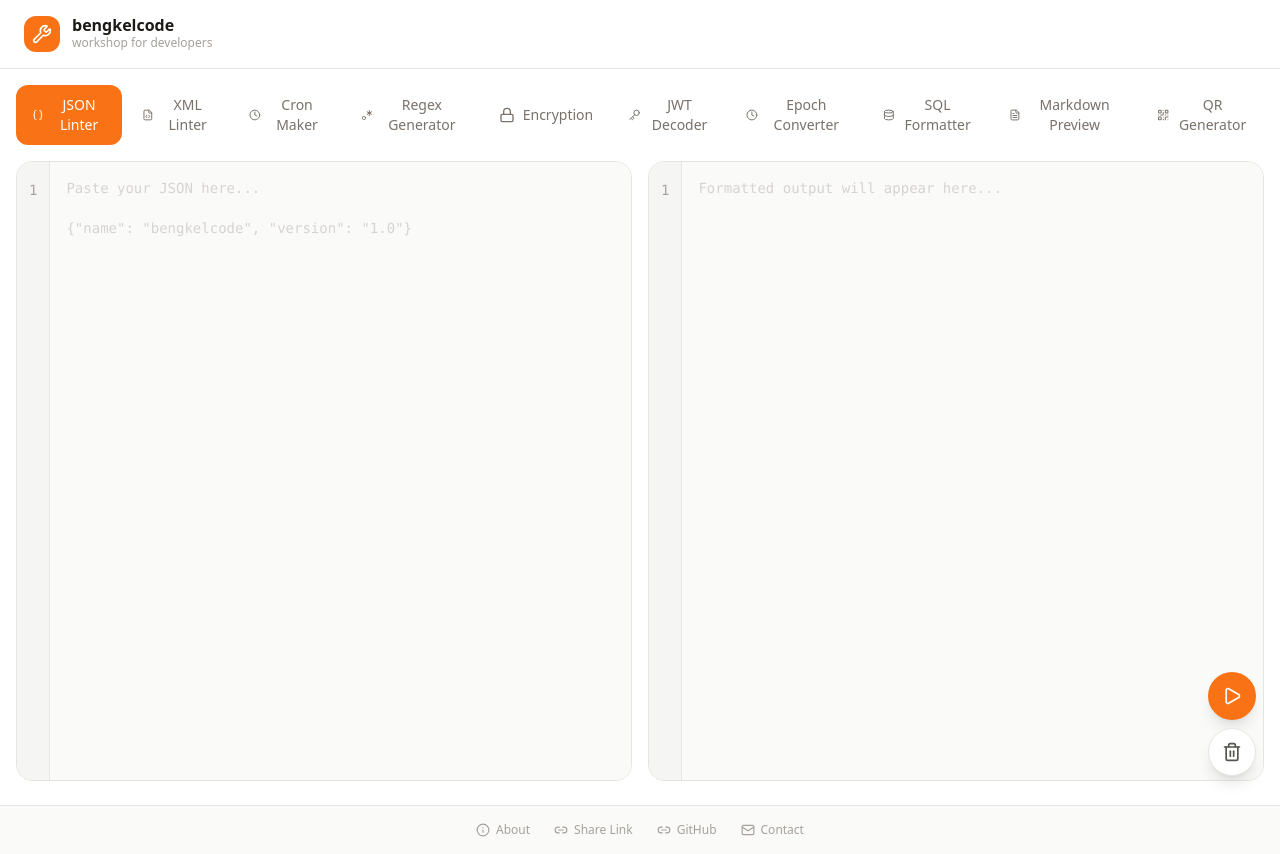
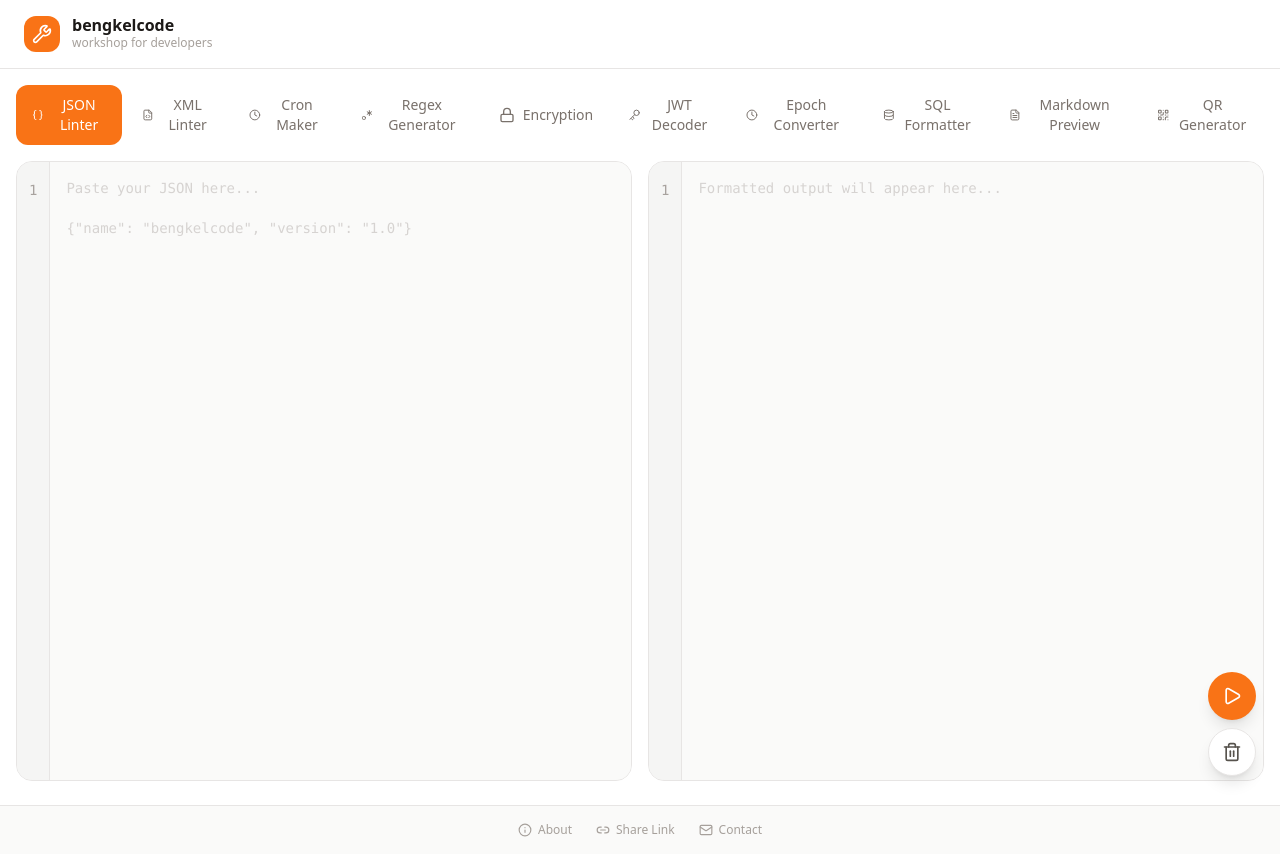
Before and after one commit to blaspat/bengkelcode, a React (Vite) app: page / in a window 1280 px wide. Built offline with nearby package versions, Linux system fonts and the light colour scheme.

Commit message:
Remove GitHub link, fix contact email to placeholder
Also remove duplicate QR tab block that was accidentally left in App.jsx

Signed-off-by: Blasius Patrick <blasius.patrick@gmail.com>

```diff
--- a/src/App.jsx
+++ b/src/App.jsx
@@ -195,7 +195,7 @@ export default function App() {
             onClear={clearAll}
           />
         )}
-        {activeTab === 'qr' && (
+        {activeTab === 'qr' && qrState && (
           <QrGenerator
             state={qrState}
             onStateChange={setQrState}
--- a/src/components/Footer.jsx
+++ b/src/components/Footer.jsx
@@ -74,8 +74,7 @@ export default function Footer() {
         <div className="flex flex-wrap items-center justify-center gap-4 sm:gap-6">
           <FooterLink icon={Info} label="About" onClick={() => setShowAbout(true)} />
           <FooterLink icon={Link2} label={copied ? 'Copied!' : 'Share Link'} onClick={handleShare} />
-          <FooterLink icon={Link2} label="GitHub" href="https://github.com/blaspat/bengkelcode" />
-          <FooterLink icon={Mail} label="Contact" href="mailto:blasius.patrick@gmail.com" />
+          <FooterLink icon={Mail} label="Contact" href="mailto:contact@bengkelcode.com" />
         </div>
       </footer>
       {showAbout && <AboutModal onClose={() => setShowAbout(false)} />}
```
